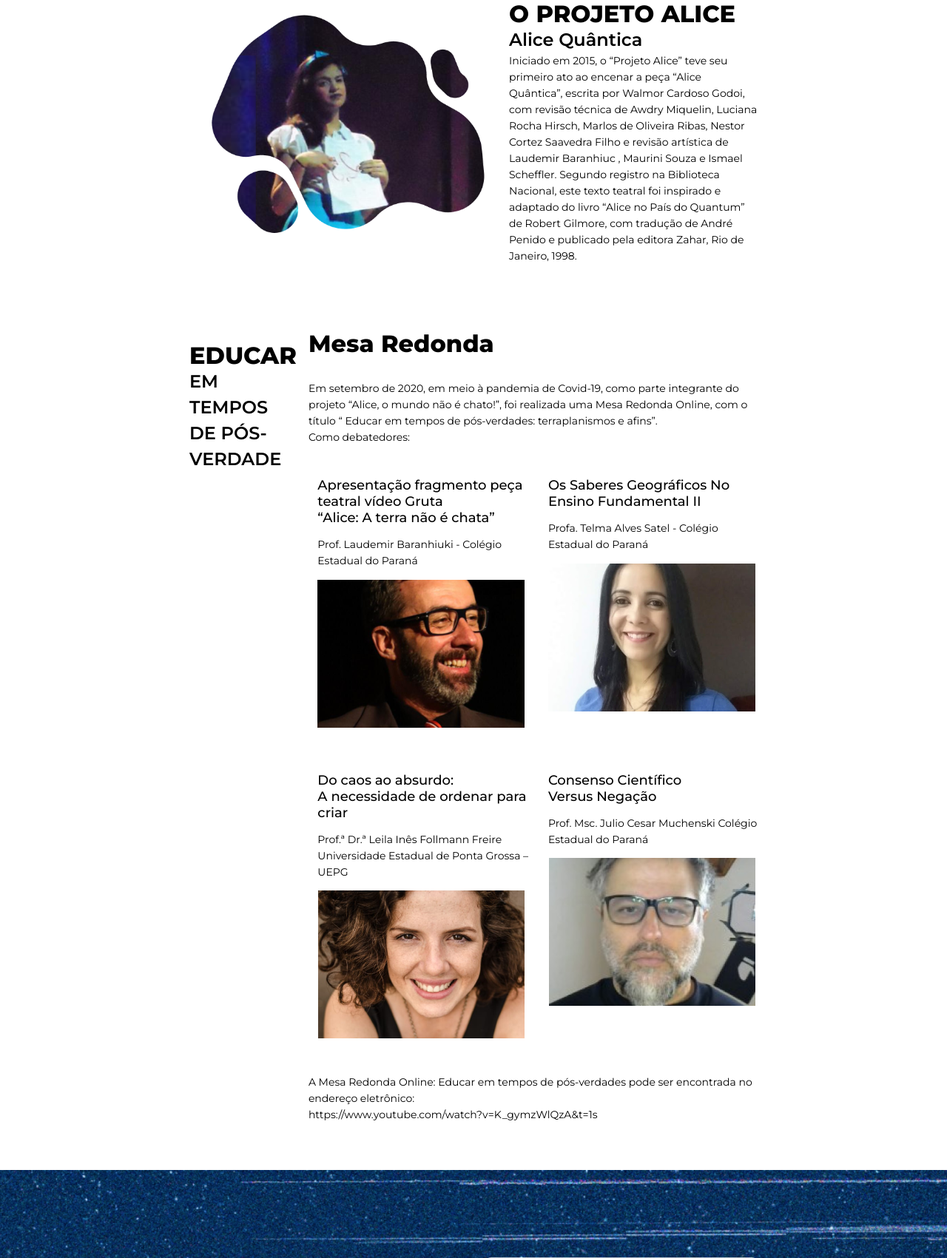
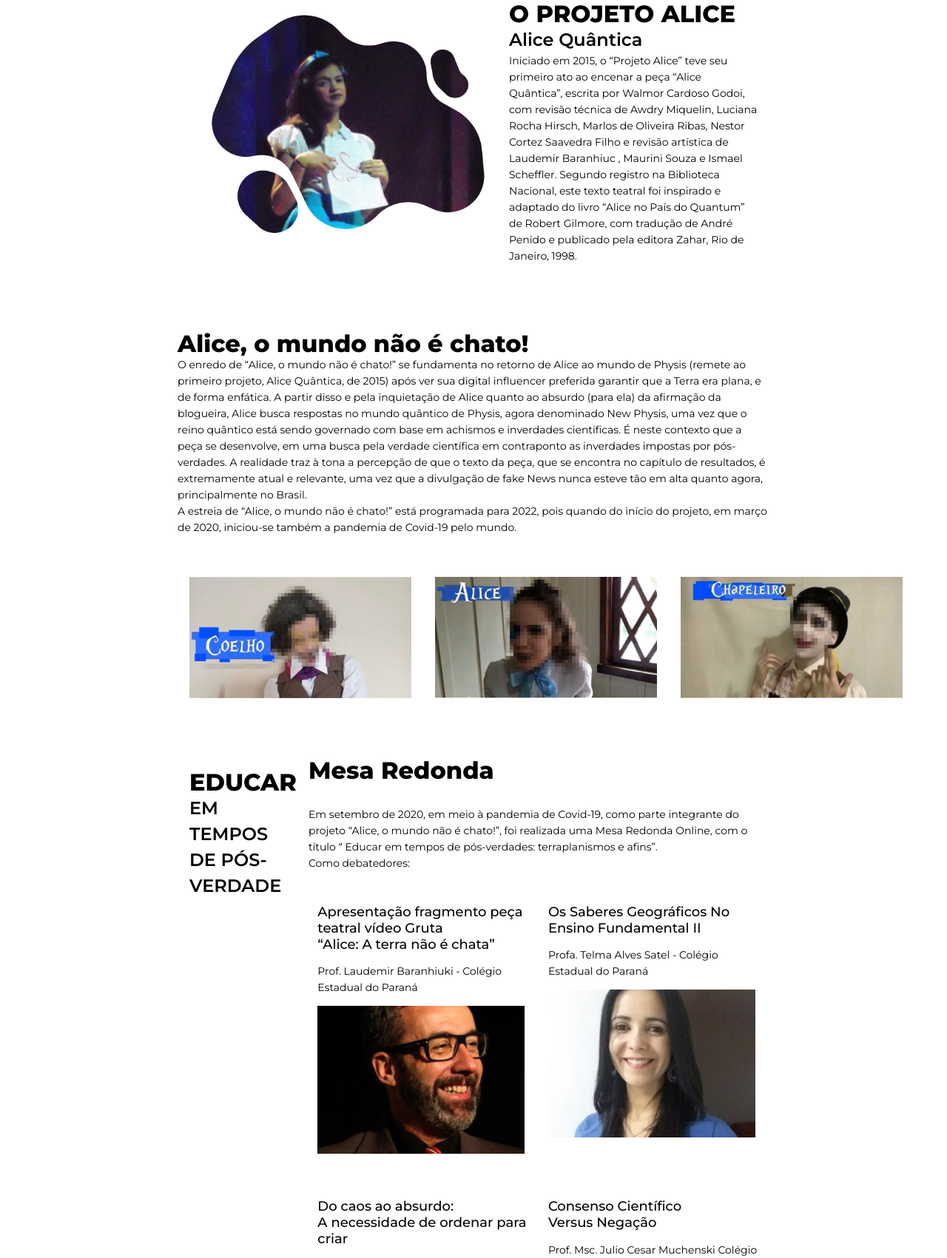
Before and after one commit to tocrossbridge/website-alice-quantica, a PHP site: page / in a window 1280 px wide. Shown: the part 811-2512 px from the top of the page at 74% size. Run offline with PHP 8.4, Linux system fonts and the light colour scheme.

Commit message:
feat: new section New seciton with play  info and actors photos

```diff
--- a/index.html
+++ b/index.html
@@ -54,6 +54,21 @@
         </div>
     </div>
 
+    <!-- -->
+    <div class="container mt-5 mb-5">
+        <p class="title">Alice, o mundo não é chato!</p>
+        <p>
+            O enredo de “Alice, o mundo não é chato!” se fundamenta no retorno de Alice ao mundo de Physis (remete ao primeiro projeto, Alice Quântica, de 2015) após ver sua digital influencer preferida garantir que a Terra era plana, e de forma enfática. A partir disso e pela inquietação de Alice quanto ao absurdo (para ela) da afirmação da blogueira, Alice busca respostas no mundo quântico de Physis, agora denominado New Physis, uma vez que o reino quântico está sendo governado com base em achismos e inverdades científicas. É neste contexto que a peça se desenvolve, em uma busca pela verdade científica em contraponto as inverdades impostas por pós-verdades. A realidade traz à tona a percepção de que o texto da peça, que se encontra no capítulo de resultados, é extremamente atual e relevante, uma vez que a divulgação de fake News nunca esteve tão em alta quanto agora, principalmente no Brasil.
+        </p>
+        <p>
+            A estreia de “Alice, o mundo não é chato!” está programada para 2022, pois quando do início do projeto, em março de 2020, iniciou-se também a pandemia de Covid-19 pelo mundo.
+        </p>
+        <div class="d-md-flex-d-sm-block mt-5">
+            <img class="alice-actors__img" src="./src/images/coelho.png" alt="">
+            <img class="alice-actors__img" src="./src/images/alice.png" alt="">
+            <img class="alice-actors__img" src="./src/images/chapeleiro.png" alt="">
+        </div>
+    </div>
     <!-- round table -->
     <div class="container mt-5 mb-5">
         <div class="d-md-flex-d-sm-block">
--- a/src/css/main.css
+++ b/src/css/main.css
@@ -91,6 +91,12 @@ p{
     max-width: 400px;
 }
 
+/* Alice Play & Actors */
+.alice-actors__img{
+    max-width: 300px;
+    margin: 2%;
+}
+
 /* Round Table */
 .round-table__subtitle{
     font-size: 18px;
@@ -155,7 +161,8 @@ p{
     .col-12{ width: 100%; }
 
     img,
-    .about__img{
+    .about__img,
+    .alice-actors__img{
         max-width: 100%;
         max-width: -webkit-fill-available;
     }
```
Also changed, not shown: src/images/alice.png (added), src/images/chapeleiro.png (added), src/images/coelho.png (added).
